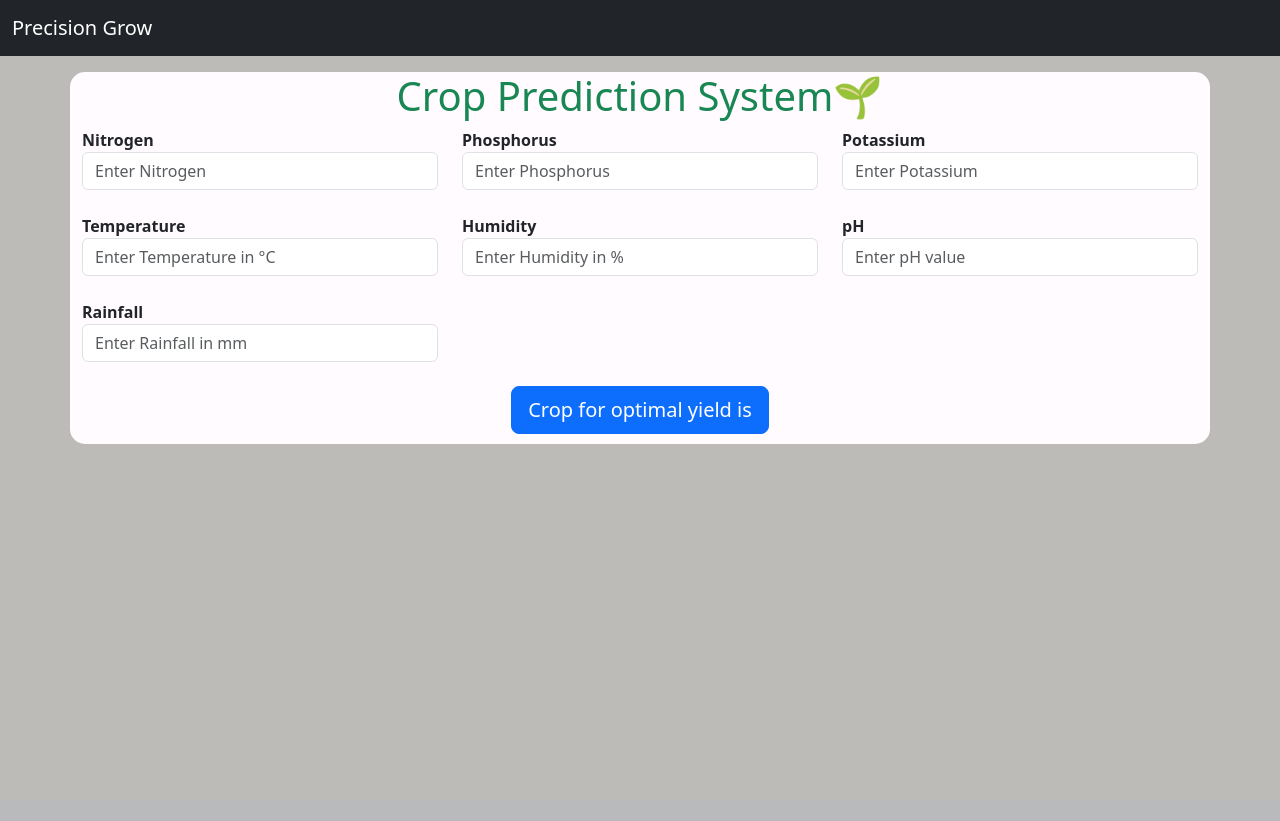
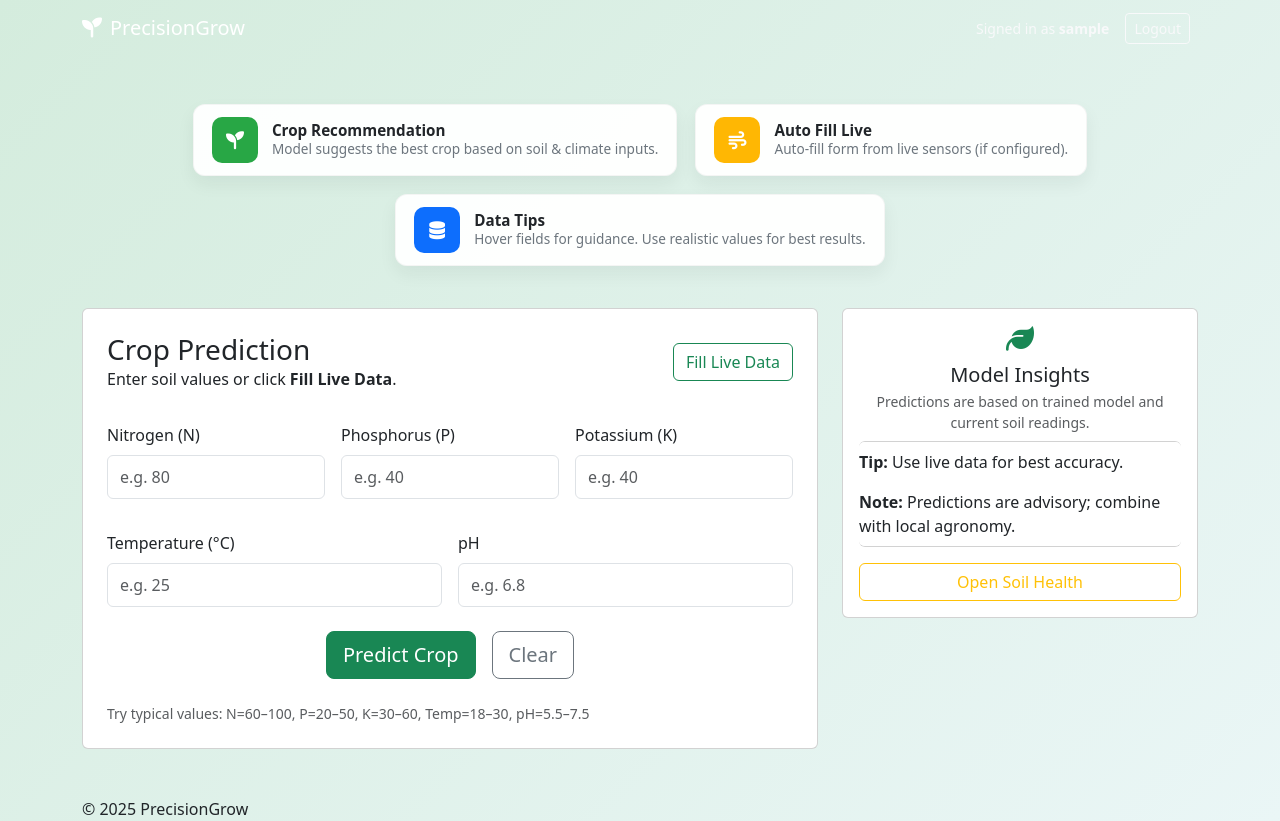
Before and after one commit to mayankpiplodiya/precisiongrow, a Flask app: page /crop-prediction in a window 1280 px wide. Before the commit the page ends 444 px from the top, so only its background shows below. Run offline with Flask 3, Linux system fonts and the light colour scheme; the visitor is signed in with stand-in values (Sample User, id 1).

Commit message:
Refactor index.html for template inheritance
Refactor index.html to use template inheritance and improve structure.

```diff
--- a/templates/index.html
+++ b/templates/index.html
@@ -1,113 +1,207 @@
-<!doctype html>
-<html lang="en">
-  <head>
-    <meta charset="utf-8">
-    <meta name="viewport" content="width=device-width, initial-scale=1">
-    <title>Crop Prediction System </title>
-    <link href="https://cdn.jsdelivr.net/npm/bootstrap@5.3.0-alpha3/dist/css/bootstrap.min.css" rel="stylesheet" integrity="sha384-KK94CHFLLe+nY2dmCWGMq91rCGa5gtU4mk92HdvYe+M/SXH301p5ILy+dN9+nJOZ" crossorigin="anonymous">
-  </head>
+{% extends "home.html" %}
+{% block title %}Crop Prediction · PrecisionGrow{% endblock %}
+
+{% block content %}
 <style>
-		h1 {
-			color: rgb(0, 0, 0);
-			text-align: center;
+/* local tweaks for this page to ensure consistent spacing/alignment */
+.accent-row { margin-bottom: 18px; }
+.accent-card {
+  display:flex;
+  gap:14px;
+  align-items:center;
+  padding:12px 18px;
+  border-radius:12px;
+  background:rgba(255,255,255,0.95);
+  box-shadow: 0 8px 18px rgba(14,30,37,0.06);
+  border: 1px solid rgba(0,0,0,0.04);
+  min-width: 220px;
 }
+.accent-icon{
+  width:46px;height:46px;border-radius:10px;display:flex;align-items:center;justify-content:center;color:white;font-size:18px;
+}
+.accent-body h6{ margin:0; font-weight:700; font-size:0.95rem; }
+.accent-body p{ margin:0; font-size:0.85rem; color: #6c757d; }
 
-		.warning {
-			color: red;
-			font-weight: bold;
-			text-align: center;
-		}
-		.card{
-		margin-left:410px;
-		margin-top: 20px;
-		display: flex;
-		flex-direction: row;
-		align-items: center;
-		color: rgb(241, 239, 240);
-		}
-		.container{
-		background:#fffbfe;
-		font-weight: bold;
-		padding-bottom:10px;
-		border-radius: 15px;
+/* color variants */
+.accent-green .accent-icon{ background: var(--mid-green, #28a745); }
+.accent-yellow .accent-icon{ background: #ffb703; }
+.accent-blue .accent-icon{ background: #0d6efd; }
+
+/* place the accent cards in a centered row with even spacing */
+.accent-wrapper { display:flex; gap:18px; justify-content:center; flex-wrap:wrap; align-items:flex-start; }
+
+/* tweak top hero area */
+.form-hero { display:flex; justify-content:space-between; align-items:center; gap:12px; flex-wrap:wrap; }
+.form-hero .title-block { min-width: 240px; }
+.form-hero .actions { white-space:nowrap; }
+
+/* make fields vertically balanced */
+.form-control { min-height: 44px; }
+
+/* ensure right card content aligns nicely */
+.model-card .list-group-item { border: none; padding: 8px 0; }
+
+/* responsive improvements */
+@media (max-width: 991px) {
+  .form-hero { flex-direction:column; align-items:flex-start; }
+  .accent-wrapper { justify-content:stretch; }
 }
 </style>
 
+<div class="row g-4">
+  <!-- Accent cards row -->
+  <div class="col-12 accent-row">
+    <div class="accent-wrapper w-100">
+      <div class="accent-card accent-green">
+        <div class="accent-icon"><i class="fa-solid fa-seedling"></i></div>
+        <div class="accent-body">
+          <h6>Crop Recommendation</h6>
+          <p class="mb-0">Model suggests the best crop based on soil & climate inputs.</p>
+        </div>
+      </div>
 
+      <div class="accent-card accent-yellow">
+        <div class="accent-icon"><i class="fa-solid fa-wind"></i></div>
+        <div class="accent-body">
+          <h6>Auto Fill Live</h6>
+          <p class="mb-0">Auto-fill form from live sensors (if configured).</p>
+        </div>
+      </div>
 
+      <div class="accent-card accent-blue">
+        <div class="accent-icon"><i class="fa-solid fa-database"></i></div>
+        <div class="accent-body">
+          <h6>Data Tips</h6>
+          <p class="mb-0">Hover fields for guidance. Use realistic values for best results.</p>
+        </div>
+      </div>
+    </div>
+  </div>
 
-  <body style="background:#BCBBB8">
-  <!--=======================navbar=====================================================-->
-<nav class="navbar navbar-expand-lg navbar-dark bg-dark">
-  <div class="container-fluid">
-    <a class="navbar-brand" href="/">Precision Grow</a>
+  <!-- Main content: form -->
+  <div class="col-lg-8">
+    <div class="card project-card p-4">
+      <div class="form-hero mb-3">
+        <div class="title-block">
+          <h3 class="h1-hero mb-0">Crop Prediction</h3>
+          <p class="lead-muted mb-0">Enter soil values or click <strong>Fill Live Data</strong>.</p>
         </div>
-</nav>
+        <div class="actions">
+          <button id="fillBtn" class="btn btn-outline-success">Fill Live Data</button>
+        </div>
+      </div>
 
-<!--==========================================================================================-->
-  <div class="container my-3 mt-3">
-      <h1 class="text-success">Crop Prediction System<span class="text-success">🌱</span></h1>
-
-<!--      adding form-->
-      <form action="/predict" method="POST">
-          <div class="row">
+      <form action="{{ url_for('predict') }}" method="POST" id="cropForm" class="mt-3">
+        <div class="row g-3">
           <div class="col-md-4">
-					<label for="Nitrogen">Nitrogen</label>
-					<input type="number" id="Nitrogen" name="Nitrogen" placeholder="Enter Nitrogen" class="form-control" required step="0">
+            <label for="Nitrogen" class="form-label">Nitrogen (N)</label>
+            <input type="number" step="0.01" id="Nitrogen" name="Nitrogen" class="form-control" placeholder="e.g. 80" title="ppm">
           </div>
           <div class="col-md-4">
-					<label for="Phosporus">Phosphorus</label>
-					<input type="number" id="Phosporus" name="Phosporus" placeholder="Enter Phosphorus" class="form-control" required step="00">
+            <label for="Phosphorus" class="form-label">Phosphorus (P)</label>
+            <input type="number" step="0.01" id="Phosphorus" name="Phosphorus" class="form-control" placeholder="e.g. 40" title="ppm">
           </div>
           <div class="col-md-4">
-					<label for="Potassium">Potassium</label>
-					<input type="number" id="Potassium" name="Potassium" placeholder="Enter Potassium" class="form-control" required step="0">
+            <label for="Potassium" class="form-label">Potassium (K)</label>
+            <input type="number" step="0.01" id="Potassium" name="Potassium" class="form-control" placeholder="e.g. 40" title="ppm">
+          </div>
+        </div>
+
+        <div class="row g-3 mt-3">
+          <div class="col-md-6">
+            <label for="Temperature" class="form-label">Temperature (°C)</label>
+            <input type="number" step="0.01" id="Temperature" name="Temperature" class="form-control" placeholder="e.g. 25">
+          </div>
+          <div class="col-md-6">
+            <label for="pH" class="form-label">pH</label>
+            <input type="number" step="0.01" id="pH" name="pH" class="form-control" placeholder="e.g. 6.8">
           </div>
         </div>
 
         <div class="row mt-4">
-				<div class="col-md-4">
-					<label for="Temperature">Temperature</label>
-					<input type="number" step="0.01" id="Temperature" name="Temperature" placeholder="Enter Temperature in °C" class="form-control" required step="0">
-				</div>
-				<div class="col-md-4">
-					<label for="Humidity">Humidity</label>
-					<input type="number" step="0.01" id="Humidity" name="Humidity" placeholder="Enter Humidity in %" class="form-control" required step="0">
-				</div>
-				<div class="col-md-4">
-					<label for="pH">pH</label>
-					<input type="number" step="0.01" id="pH" name="pH" placeholder="Enter pH value" class="form-control" required step="0">
-				</div>
-			</div>
-
-          <div class="row mt-4">
-				<div class="col-md-4">
-					<label for="Rainfall">Rainfall</label>
-					<input type="number" step="0.01" id="Rainfall" name="Rainfall" placeholder="Enter Rainfall in mm" class="form-control" required>
-				</div>
-			</div>
-
-
-
-           <div class="row mt-4">
-
-           <div class="col-md-12 text-center">
-				<button type="submit" class="btn btn-primary btn-lg">Crop for optimal yield is </button>
+          <div class="col d-flex justify-content-center gap-3">
+            <button type="submit" class="btn btn-success btn-lg">Predict Crop</button>
+            <button type="button" id="clearBtn" class="btn btn-outline-secondary btn-lg">Clear</button>
           </div>
         </div>
       </form>
 
       {% if result %}
-		<div class="card bg-dark" style="width: 18rem;">
-		  <img src="{{url_for('static', filename='crop.png')}}" style="width: 70px; height: 70px;" class="card-img-top" alt="...">
-		  <div class="card-body">
-			<h5 class="card-title">Recommend Crop for Optimal Yield is:</h5>
-			<p class="card-text">{{ result }} </p>
+      <div class="mt-4">
+        <div class="alert alert-success d-flex align-items-center">
+          <i class="fa-solid fa-check-circle me-2"></i>
+          <div><strong>Result:</strong> {{ result }}</div>
         </div>
       </div>
       {% endif %}
+
+      {% if not result %}
+      <div class="mt-4 small text-muted">Try typical values: N=60–100, P=20–50, K=30–60, Temp=18–30, pH=5.5–7.5</div>
+      {% endif %}
+    </div>
   </div>
 
-    <script src="https://cdn.jsdelivr.net/npm/bootstrap@5.3.0-alpha3/dist/js/bootstrap.bundle.min.js" integrity="sha384-ENjdO4Dr2bkBIFxQpeoTz1HIcje39Wm4jDKdf19U8gI4ddQ3GYNS7NTKfAdVQSZe" crossorigin="anonymous"></script>
-  </body>
-</html>
+  <!-- Right column: text-only quick info -->
+  <div class="col-lg-4">
+    <div class="card project-card p-3 text-center model-card">
+      <div class="mb-2">
+        <i class="fa-solid fa-leaf text-success" style="font-size:28px;"></i>
+      </div>
+
+      <h5 class="mb-1">Model Insights</h5>
+      <p class="small text-muted mb-2">Predictions are based on trained model and current soil readings.</p>
+
+      <div class="list-group text-start">
+        <div class="list-group-item"><strong>Tip:</strong> Use live data for best accuracy.</div>
+        <div class="list-group-item"><strong>Note:</strong> Predictions are advisory; combine with local agronomy.</div>
+      </div>
+
+      <div class="mt-3">
+        <a href="{{ url_for('soil_health') }}" class="btn btn-outline-warning w-100">Open Soil Health</a>
+      </div>
+    </div>
+  </div>
+</div>
+{% endblock %}
+
+{% block scripts %}
+<script>
+/* guard helpers to avoid errors if element missing */
+const maybeGet = (id) => document.getElementById(id) || null;
+
+/* Fill live data button (uses /soil-health-live) */
+const fillBtn = maybeGet('fillBtn');
+if (fillBtn) {
+  fillBtn.addEventListener('click', async () => {
+    try {
+      const res = await fetch('/soil-health-live');
+      const json = await res.json();
+      if (json.data) {
+        const d = json.data;
+        if (d.N !== undefined && maybeGet('Nitrogen')) maybeGet('Nitrogen').value = d.N;
+        if (d.P !== undefined && maybeGet('Phosphorus')) maybeGet('Phosphorus').value = d.P;
+        if (d.K !== undefined && maybeGet('Potassium')) maybeGet('Potassium').value = d.K;
+        if (d.temperature !== undefined && maybeGet('Temperature')) maybeGet('Temperature').value = d.temperature;
+        if (d.ph !== undefined && maybeGet('pH')) maybeGet('pH').value = d.ph;
+      } else {
+        alert('Live data unavailable.');
+      }
+    } catch (e) {
+      console.error(e);
+      alert('Could not fetch live data.');
+    }
+  });
+}
+
+/* Clear button */
+const clearBtn = maybeGet('clearBtn');
+if (clearBtn) {
+  clearBtn.addEventListener('click', () => {
+    ['Nitrogen','Phosphorus','Potassium','Temperature','pH'].forEach(id => {
+      const el = maybeGet(id);
+      if (el) el.value = '';
+    });
+  });
+}
+</script>
+{% endblock %}
```
Lines whose indentation alone changed are shown as unchanged.
